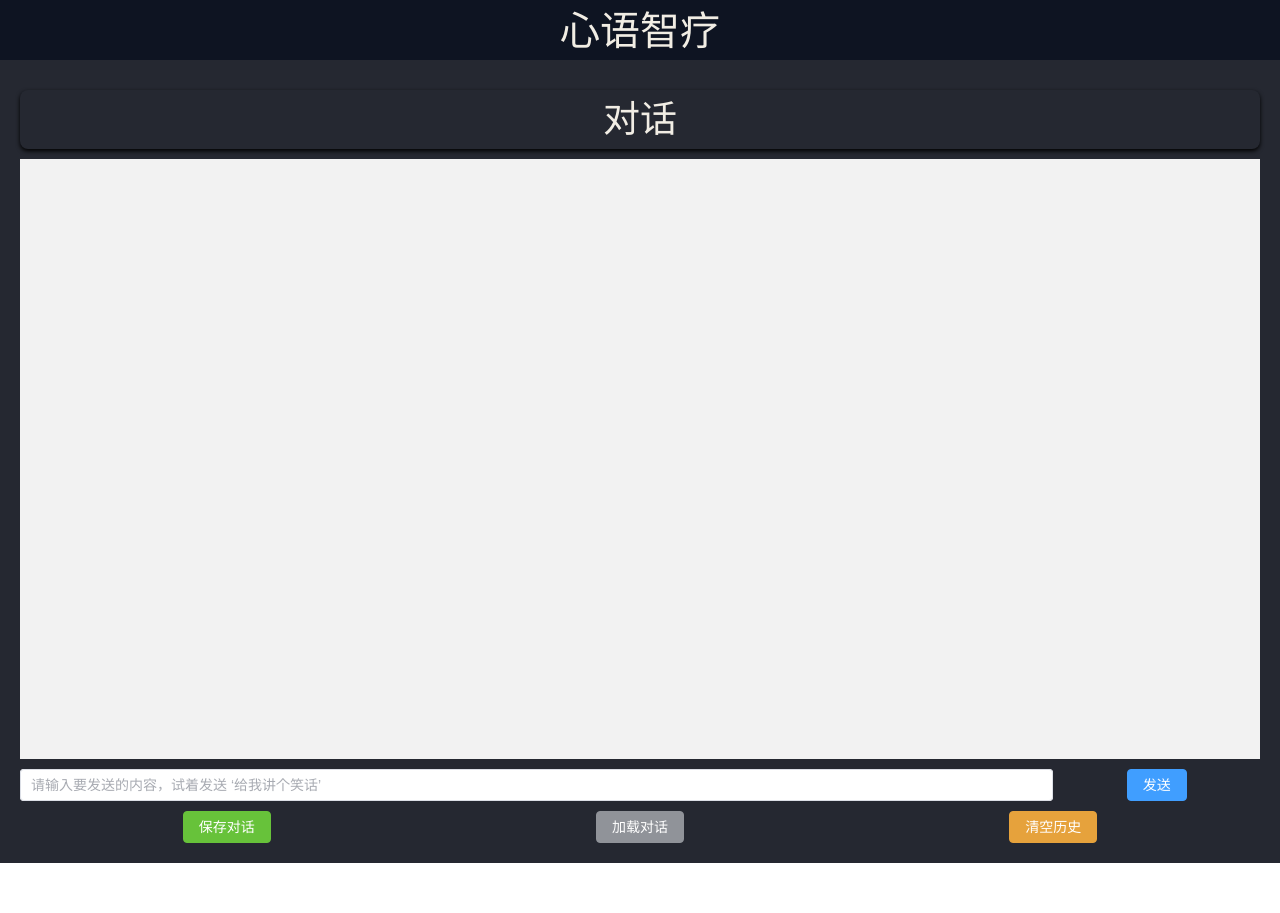
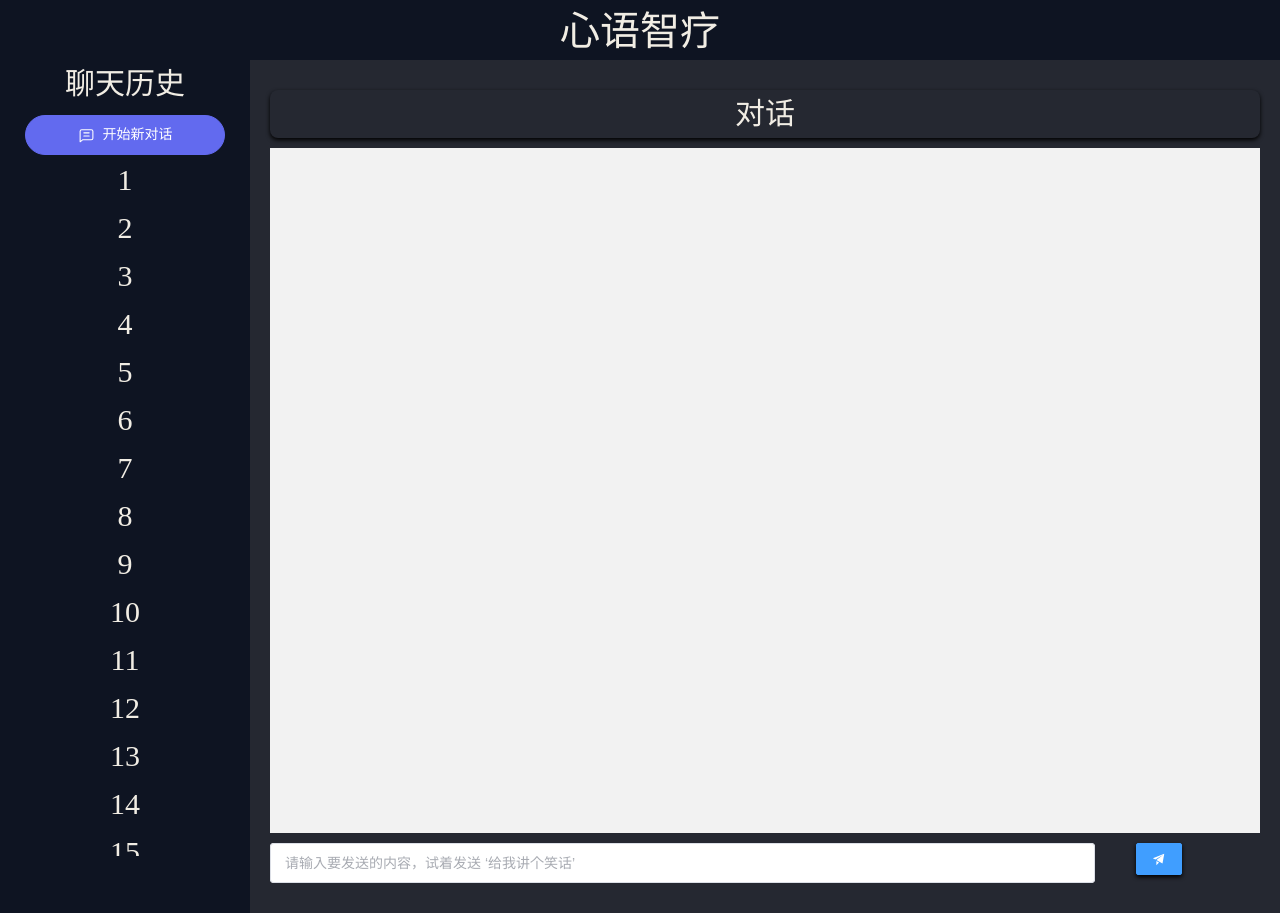
Before and after one commit to Mizuki-Akiyama/smart-care, a Vue app in the folder front/: page / in a window 1280 px wide. Before the commit the page ends 863 px from the top, so only its background shows below. Built offline with nearby package versions, Linux system fonts and the light colour scheme.

Commit message:
更新界面UI

```diff
--- a/front/src/components/Index.vue
+++ b/front/src/components/Index.vue
@@ -5,41 +5,65 @@
           style="text-align: center;background-color: #0e1422; font-size: 40px; font-family: '华文新魏';color: #f1ede4;">
         <h4>心语智疗</h4>
       </el-header>
+
       <el-container>
+        <el-aside width="250px"
+                  style="text-align: center;background-color: #0e1422; font-size: 30px; font-family: '华文新魏';color: #f1ede4;">
+          聊天历史
+
+          <div>
+            <el-button size="large" color="#626aef" class="new" round>
+              <el-icon class="el-icon--left" style="margin-right: 8px" size="17" color="#ffffff"><ChatLineSquare /></el-icon>
+              开始新对话
+            </el-button>
+
+            <el-scrollbar height="700px">
+              <div v-for="item in 20" :key="item" class="scrollbar-demo-item">{{ item }}</div>
+            </el-scrollbar>
+          </div>
+        </el-aside>
         <el-main style="background-color: #252831">
           <el-row class="title-row">
             <el-col :span="24" class="title-col">对话</el-col>
           </el-row>
           <el-row>
 
-            <el-col :span="24" style="background-color: #f2f2f2;min-height: 600px">
-              <div v-for="dialog in dialogs"  id="dialog">
-                  <span>{{dialog.user}}{{dialog.content}}</span>
+            <el-col :span="24" style="background-color: #f2f2f2;min-height: 685px">
+              <div v-for="dialog in dialogs" id="dialog">
+                <span>{{ dialog.user }}{{ dialog.content }}</span>
               </div>
 
             </el-col>
           </el-row>
           <el-row style="padding-top: 10px">
             <el-col :span="20">
-              <el-input v-model="input" style="width: 100%" placeholder="请输入要发送的内容，试着发送 ‘给我讲个笑话’"/>
+              <el-input v-model="input" size="large" placeholder="请输入要发送的内容，试着发送 ‘给我讲个笑话’"
+                        clearable/>
             </el-col>
-            <el-col :span="4" style="text-align: center">
-              <el-button type="primary" @click="send">发送</el-button>
+            <el-col :span="1"></el-col>
+            <el-col :span="3">
+              <el-button type="primary" @click="send" style="border-radius: 2px; /* 增加圆角 */
+  box-shadow: 0 2px 4px rgb(0, 0, 0); /* 增加阴影 */
+  transition: box-shadow 0.3s ease, background-color 0.3s ease;">
+                <el-icon style="">
+                  <Promotion/>
+                </el-icon>
+              </el-button>
             </el-col>
           </el-row>
           <el-row style="padding-top: 10px">
             <el-col :span="24"></el-col>
           </el-row>
           <el-row>
-            <el-col :span="8" style="text-align: center">
-              <el-button type="success" @click="saveDialogs">保存对话</el-button>
-            </el-col>
-            <el-col :span="8" style="text-align: center">
-              <el-button type="info" @click="loadDialogs">加载对话</el-button>
-            </el-col>
-            <el-col :span="8" style="text-align: center">
-              <el-button type="warning" @click="clearDialogs">清空历史</el-button>
-            </el-col>
+            <!--            <el-col :span="8" style="text-align: center">-->
+            <!--              <el-button type="success" @click="saveDialogs">保存对话</el-button>-->
+            <!--            </el-col>-->
+            <!--            <el-col :span="8" style="text-align: center">-->
+            <!--              <el-button type="info" @click="loadDialogs">加载对话</el-button>-->
+            <!--            </el-col>-->
+            <!--            <el-col :span="8" style="text-align: center">-->
+            <!--              <el-button type="warning" @click="clearDialogs">清空历史</el-button>-->
+            <!--            </el-col>-->
           </el-row>
         </el-main>
       </el-container>
@@ -52,16 +76,17 @@
 <script setup>
 import {onMounted, ref} from 'vue'
 import ServerAPI from '../scripts/ServerAPI'
+import {ChatLineSquare, ChatSquare, Plus, Promotion} from "@element-plus/icons-vue";
 
 const dialogs = ref([])
 const input = ref('')
 const send = () => {
   let content = '';
   if (input.value === '') {
-    input.value ='给我讲个笑话'
+    input.value = '给我讲个笑话'
   }
-  dialogs.value.push({user: '你:',content: input.value})
-  dialogs.value.push({user: '系统：',content: content})
+  dialogs.value.push({user: '你:', content: input.value})
+  dialogs.value.push({user: '系统：', content: content})
   ServerAPI.chat(input.value, data => {
     content += data;
     dialogs.value[dialogs.value.length - 1].content = content
@@ -78,23 +103,23 @@ const saveDialogs = () => {
 
 const loadDialogs = () => {
   ServerAPI.load(data => {
-    if (data !== '[]'){
-    dialogs.value = JSON.parse(data)
-    alert('加载成功！')
-    }else {
+    if (data !== '[]') {
+      dialogs.value = JSON.parse(data)
+      alert('加载成功！')
+    } else {
       alert('没有历史记录！')
     }
   })
 }
 
 const clearDialogs = () => {
-  if (confirm('此操作会丢失所有聊天记录，确定要清空历史记录吗？')){
+  if (confirm('此操作会丢失所有聊天记录，确定要清空历史记录吗？')) {
     ServerAPI.clear(() => {
       dialogs.value = []
     })
   }
   alert('删除成功！')
-  }
+}
 
 
 onMounted(() => {
@@ -104,8 +129,16 @@ onMounted(() => {
 
 <style>
 
+.new{
+  font-size: 24px;
+  font-family: 微软雅黑;
+  width: 200px;
+}
+
+
 .common-layout {
-  height: 100vh;
+  min-height: 100vh;
+
 }
 
 .title-row {
@@ -113,7 +146,7 @@ onMounted(() => {
 }
 
 .title-col {
-  font-size: 37px;
+  font-size: 30px;
   color: #f1ede4;
   margin: 10px 0;
   font-family: '华文新魏';
--- a/front/src/main.js
+++ b/front/src/main.js
@@ -8,6 +8,8 @@ import vuex from './store/index'
 import ElementPlus from 'element-plus'
 import 'element-plus/dist/index.css'
 
+import * as ElementPlusIconsVue from '@element-plus/icons-vue'
+
 const app = createApp(App)
 
 app.use(router)
@@ -17,4 +19,7 @@ app.use(ElementPlus)
 
 app.mount('#app')
 
+for (const [key, component] of Object.entries(ElementPlusIconsVue)) {
+    app.component(key, component)
+}
 // app.component('ECharts',Echarts)
--- /dev/null
+++ b/package.json
@@ -0,0 +1,5 @@
+{
+  "dependencies": {
+    "@element-plus/icons-vue": "^2.3.1"
+  }
+}
```
Also changed, not shown: 1 other file (tests, documents, lock files or other folders).
